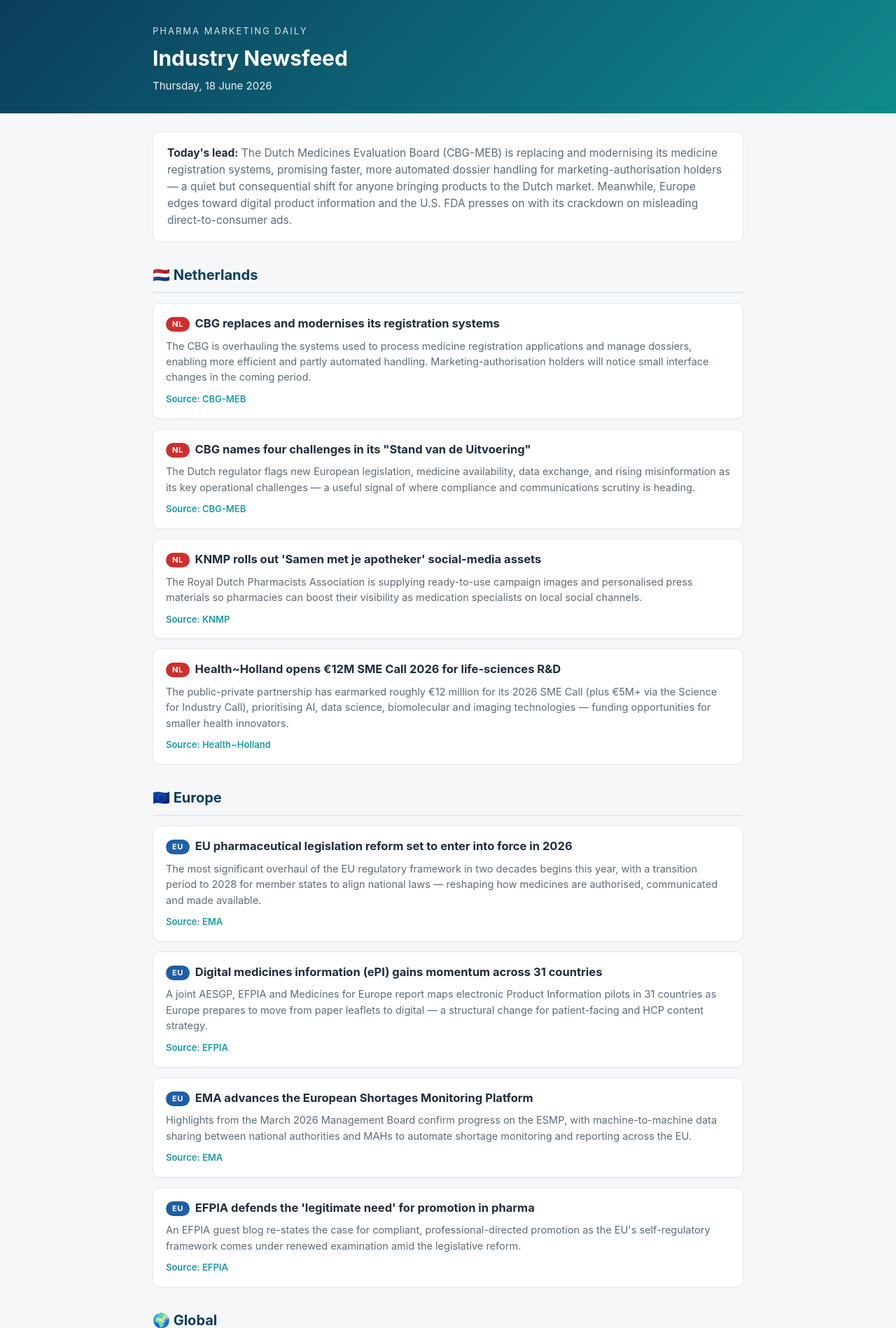
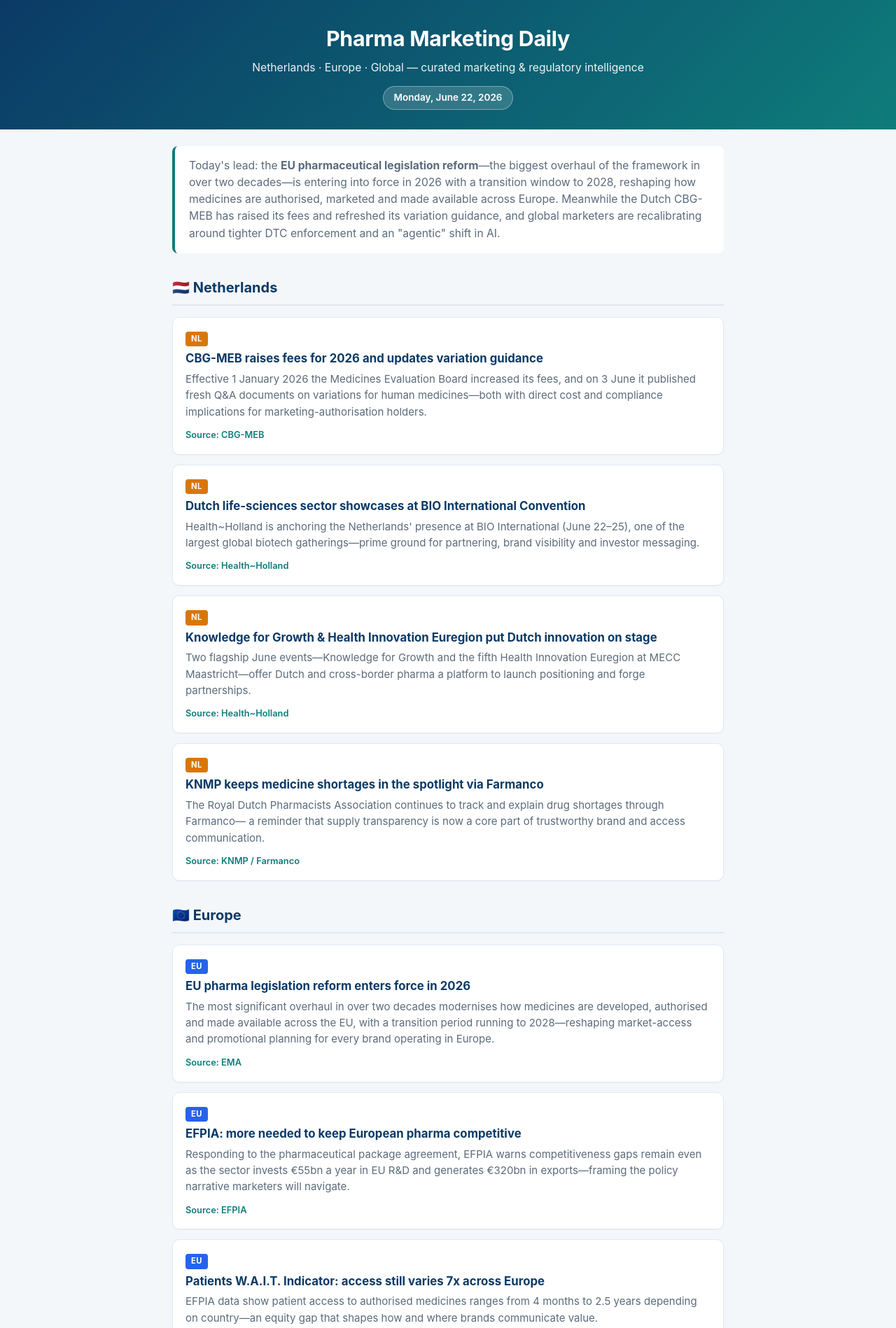
Before and after one commit to njoymarketingonline/pharma-newsfeed, a plain HTML site: page index.html in a window 1280 px wide. Shown: the top 1898 px of the page at 70% size. Drawn offline with Linux system fonts and the light colour scheme.

Commit message:
Update newsfeed 2026-06-22

```diff
--- a/index.html
+++ b/index.html
@@ -3,149 +3,263 @@
 <head>
 <meta charset="UTF-8">
 <meta name="viewport" content="width=device-width, initial-scale=1.0">
-<title>Pharma Marketing Daily — Newsfeed</title>
+<title>Pharma Marketing Daily — June 22, 2026</title>
 <style>
-  :root{
-    --navy:#0b3d5c; --teal:#0f8a8d; --accent:#1b9aaa; --bg:#f5f7f9;
-    --card:#ffffff; --ink:#1f2d3d; --muted:#5b6b7b; --line:#e3e9ee;
-    --nl:#cf2e2e; --eu:#1f5fa8; --global:#2f7d4f;
+  :root {
+    --navy: #0b3a66;
+    --teal: #0e7c7b;
+    --bg: #f4f7fa;
+    --card: #ffffff;
+    --ink: #1f2933;
+    --muted: #5b6b7b;
+    --line: #e2e8f0;
+    --nl: #d97706;
+    --eu: #2563eb;
+    --global: #0e7c7b;
   }
-  *{box-sizing:border-box;}
-  body{margin:0;font-family:-apple-system,BlinkMacSystemFont,"Segoe UI",Roboto,Helvetica,Arial,sans-serif;
-    background:var(--bg);color:var(--ink);line-height:1.55;}
-  .wrap{max-width:880px;margin:0 auto;padding:0 18px 56px;}
-  header{background:linear-gradient(135deg,var(--navy),var(--teal));color:#fff;padding:34px 0 28px;}
-  header .wrap{padding-bottom:0;}
-  .brand{font-size:13px;letter-spacing:2px;text-transform:uppercase;opacity:.85;margin:0;}
-  h1{margin:6px 0 4px;font-size:30px;font-weight:700;}
-  .date{font-size:15px;opacity:.92;margin:0;}
-  .intro{background:var(--card);border:1px solid var(--line);border-radius:10px;
-    padding:18px 20px;margin:26px 0 10px;font-size:15.5px;color:var(--muted);}
-  .intro strong{color:var(--ink);}
-  h2.section{font-size:20px;margin:32px 0 6px;padding-bottom:8px;border-bottom:2px solid var(--line);color:var(--navy);}
-  .item{background:var(--card);border:1px solid var(--line);border-radius:10px;
-    padding:16px 18px;margin:14px 0;box-shadow:0 1px 2px rgba(20,40,60,.04);}
-  .tag{display:inline-block;font-size:11px;font-weight:700;letter-spacing:.5px;
-    color:#fff;padding:2px 9px;border-radius:20px;vertical-align:middle;margin-right:8px;}
-  .tag.nl{background:var(--nl);} .tag.eu{background:var(--eu);} .tag.global{background:var(--global);}
-  .item h3{display:inline;font-size:16.5px;margin:0;color:var(--ink);}
-  .item p{margin:8px 0 6px;font-size:14.5px;color:var(--muted);}
-  .item a.src{font-size:13px;color:var(--accent);text-decoration:none;font-weight:600;}
-  .item a.src:hover{text-decoration:underline;}
-  .trends{background:#eef6f6;border:1px solid #cfe6e6;border-radius:10px;padding:18px 22px;margin-top:26px;}
-  .trends h2{margin-top:0;color:var(--teal);font-size:19px;border:none;}
-  .trends ul{margin:6px 0 0;padding-left:20px;}
-  .trends li{margin-bottom:9px;font-size:14.5px;color:var(--ink);}
-  footer{margin-top:36px;padding-top:18px;border-top:1px solid var(--line);font-size:12.5px;color:var(--muted);}
-  footer a{color:var(--accent);text-decoration:none;}
-  @media(max-width:560px){h1{font-size:24px;}.wrap{padding:0 14px 40px;}}
+  * { box-sizing: border-box; }
+  body {
+    margin: 0;
+    font-family: -apple-system, "Segoe UI", Roboto, Helvetica, Arial, sans-serif;
+    background: var(--bg);
+    color: var(--ink);
+    line-height: 1.55;
+  }
+  header.site {
+    background: linear-gradient(135deg, var(--navy), var(--teal));
+    color: #fff;
+    padding: 32px 20px 28px;
+    text-align: center;
+  }
+  header.site h1 { margin: 0; font-size: 1.9rem; letter-spacing: -0.3px; }
+  header.site p { margin: 6px 0 0; opacity: 0.92; font-size: 0.98rem; }
+  .date-badge {
+    display: inline-block;
+    margin-top: 14px;
+    background: rgba(255,255,255,0.16);
+    border: 1px solid rgba(255,255,255,0.35);
+    padding: 5px 14px;
+    border-radius: 999px;
+    font-size: 0.85rem;
+    font-weight: 600;
+  }
+  main { max-width: 820px; margin: 0 auto; padding: 24px 16px 48px; }
+  .intro {
+    background: var(--card);
+    border-left: 4px solid var(--teal);
+    padding: 16px 20px;
+    border-radius: 8px;
+    margin-bottom: 28px;
+    color: var(--muted);
+    font-size: 0.98rem;
+  }
+  h2.section {
+    font-size: 1.25rem;
+    color: var(--navy);
+    border-bottom: 2px solid var(--line);
+    padding-bottom: 8px;
+    margin: 34px 0 16px;
+  }
+  .item {
+    background: var(--card);
+    border: 1px solid var(--line);
+    border-radius: 10px;
+    padding: 16px 18px;
+    margin-bottom: 14px;
+    box-shadow: 0 1px 2px rgba(16,24,40,0.04);
+  }
+  .item h3 { margin: 6px 0 6px; font-size: 1.05rem; line-height: 1.35; }
+  .item h3 a { color: var(--navy); text-decoration: none; }
+  .item h3 a:hover { text-decoration: underline; }
+  .item p { margin: 0 0 8px; color: var(--muted); font-size: 0.94rem; }
+  .tag {
+    display: inline-block;
+    font-size: 0.7rem;
+    font-weight: 700;
+    letter-spacing: 0.5px;
+    padding: 2px 8px;
+    border-radius: 4px;
+    color: #fff;
+    text-transform: uppercase;
+  }
+  .tag.nl { background: var(--nl); }
+  .tag.eu { background: var(--eu); }
+  .tag.global { background: var(--global); }
+  .src { font-size: 0.8rem; color: var(--teal); font-weight: 600; text-decoration: none; }
+  .src:hover { text-decoration: underline; }
+  .trends {
+    background: linear-gradient(135deg, #0b3a66, #134e4a);
+    color: #fff;
+    border-radius: 12px;
+    padding: 22px 24px;
+    margin-top: 36px;
+  }
+  .trends h2 { margin: 0 0 14px; font-size: 1.2rem; }
+  .trends .trend { margin-bottom: 14px; }
+  .trends .trend strong { display: block; font-size: 1rem; margin-bottom: 3px; }
+  .trends .trend span { opacity: 0.9; font-size: 0.92rem; }
+  footer {
+    margin-top: 40px;
+    padding: 22px 16px;
+    text-align: center;
+    color: var(--muted);
+    font-size: 0.82rem;
+    border-top: 1px solid var(--line);
+  }
+  footer a { color: var(--teal); text-decoration: none; }
+  @media (max-width: 600px) {
+    header.site h1 { font-size: 1.5rem; }
+    main { padding: 18px 12px 40px; }
+  }
 </style>
 </head>
 <body>
-<header>
-  <div class="wrap">
-    <p class="brand">Pharma Marketing Daily</p>
-    <h1>Industry Newsfeed</h1>
-    <p class="date">Thursday, 18 June 2026</p>
-  </div>
+<header class="site">
+  <h1>Pharma Marketing Daily</h1>
+  <p>Netherlands · Europe · Global — curated marketing &amp; regulatory intelligence</p>
+  <div class="date-badge">Monday, June 22, 2026</div>
 </header>
 
-<div class="wrap">
+<main>
   <div class="intro">
-    <strong>Today's lead:</strong> The Dutch Medicines Evaluation Board (CBG-MEB) is replacing and modernising its medicine registration systems, promising faster, more automated dossier handling for marketing-authorisation holders — a quiet but consequential shift for anyone bringing products to the Dutch market. Meanwhile, Europe edges toward digital product information and the U.S. FDA presses on with its crackdown on misleading direct-to-consumer ads.
+    Today's lead: the <strong>EU pharmaceutical legislation reform</strong>—the biggest overhaul of the
+    framework in over two decades—is entering into force in 2026 with a transition window to 2028, reshaping
+    how medicines are authorised, marketed and made available across Europe. Meanwhile the Dutch CBG-MEB
+    has raised its fees and refreshed its variation guidance, and global marketers are recalibrating around
+    tighter DTC enforcement and an "agentic" shift in AI.
   </div>
 
   <h2 class="section">🇳🇱 Netherlands</h2>
 
   <div class="item">
-    <span class="tag nl">NL</span><h3>CBG replaces and modernises its registration systems</h3>
-    <p>The CBG is overhauling the systems used to process medicine registration applications and manage dossiers, enabling more efficient and partly automated handling. Marketing-authorisation holders will notice small interface changes in the coming period.</p>
-    <a class="src" href="https://www.cbg-meb.nl/actueel/nieuws/2026/06/01/cbg-vervangt-en-moderniseert-registratiesystemen" target="_blank" rel="noopener">Source: CBG-MEB</a>
+    <span class="tag nl">NL</span>
+    <h3><a href="https://english.cbg-meb.nl/">CBG-MEB raises fees for 2026 and updates variation guidance</a></h3>
+    <p>Effective 1 January 2026 the Medicines Evaluation Board increased its fees, and on 3 June it published
+    fresh Q&amp;A documents on variations for human medicines—both with direct cost and compliance implications
+    for marketing-authorisation holders.</p>
+    <a class="src" href="https://english.cbg-meb.nl/topics/marketing-authorisation-marketing-authorisation-procedures/mah-variation">Source: CBG-MEB</a>
   </div>
 
   <div class="item">
-    <span class="tag nl">NL</span><h3>CBG names four challenges in its "Stand van de Uitvoering"</h3>
-    <p>The Dutch regulator flags new European legislation, medicine availability, data exchange, and rising misinformation as its key operational challenges — a useful signal of where compliance and communications scrutiny is heading.</p>
-    <a class="src" href="https://www.cbg-meb.nl/actueel/nieuws/2026/06/16/vier-uitdagingen-uit-de-stand-van-de-uitvoering" target="_blank" rel="noopener">Source: CBG-MEB</a>
+    <span class="tag nl">NL</span>
+    <h3><a href="https://www.health-holland.com/events/2026/06/bio-international-convention">Dutch life-sciences sector showcases at BIO International Convention</a></h3>
+    <p>Health~Holland is anchoring the Netherlands' presence at BIO International (June 22–25), one of the
+    largest global biotech gatherings—prime ground for partnering, brand visibility and investor messaging.</p>
+    <a class="src" href="https://www.health-holland.com/events/2026/06/bio-international-convention">Source: Health~Holland</a>
   </div>
 
   <div class="item">
-    <span class="tag nl">NL</span><h3>KNMP rolls out 'Samen met je apotheker' social-media assets</h3>
-    <p>The Royal Dutch Pharmacists Association is supplying ready-to-use campaign images and personalised press materials so pharmacies can boost their visibility as medication specialists on local social channels.</p>
-    <a class="src" href="https://www.knmp.nl/actueel/nieuws/campagnebeelden-samen-met-je-apotheker-te-gebruiken-voor-sociale-media" target="_blank" rel="noopener">Source: KNMP</a>
+    <span class="tag nl">NL</span>
+    <h3><a href="https://www.health-holland.com/events/2026/06/knowledge-growth">Knowledge for Growth &amp; Health Innovation Euregion put Dutch innovation on stage</a></h3>
+    <p>Two flagship June events—Knowledge for Growth and the fifth Health Innovation Euregion at MECC
+    Maastricht—offer Dutch and cross-border pharma a platform to launch positioning and forge partnerships.</p>
+    <a class="src" href="https://www.health-holland.com/events/2026/06/health-innovation-euregion-2026">Source: Health~Holland</a>
   </div>
 
   <div class="item">
-    <span class="tag nl">NL</span><h3>Health~Holland opens €12M SME Call 2026 for life-sciences R&D</h3>
-    <p>The public-private partnership has earmarked roughly €12 million for its 2026 SME Call (plus €5M+ via the Science for Industry Call), prioritising AI, data science, biomolecular and imaging technologies — funding opportunities for smaller health innovators.</p>
-    <a class="src" href="https://www.health-holland.com/funding-opportunities" target="_blank" rel="noopener">Source: Health~Holland</a>
+    <span class="tag nl">NL</span>
+    <h3><a href="https://farmanco.knmp.nl/tekorten-uitgelegd">KNMP keeps medicine shortages in the spotlight via Farmanco</a></h3>
+    <p>The Royal Dutch Pharmacists Association continues to track and explain drug shortages through Farmanco—
+    a reminder that supply transparency is now a core part of trustworthy brand and access communication.</p>
+    <a class="src" href="https://farmanco.knmp.nl/tekorten-uitgelegd">Source: KNMP / Farmanco</a>
   </div>
 
   <h2 class="section">🇪🇺 Europe</h2>
 
   <div class="item">
-    <span class="tag eu">EU</span><h3>EU pharmaceutical legislation reform set to enter into force in 2026</h3>
-    <p>The most significant overhaul of the EU regulatory framework in two decades begins this year, with a transition period to 2028 for member states to align national laws — reshaping how medicines are authorised, communicated and made available.</p>
-    <a class="src" href="https://www.ema.europa.eu/en/about-us/what-we-do/reform-eu-pharmaceutical-legislation" target="_blank" rel="noopener">Source: EMA</a>
+    <span class="tag eu">EU</span>
+    <h3><a href="https://www.ema.europa.eu/en/about-us/what-we-do/reform-eu-pharmaceutical-legislation">EU pharma legislation reform enters force in 2026</a></h3>
+    <p>The most significant overhaul in over two decades modernises how medicines are developed, authorised and
+    made available across the EU, with a transition period running to 2028—reshaping market-access and
+    promotional planning for every brand operating in Europe.</p>
+    <a class="src" href="https://www.ema.europa.eu/en/about-us/what-we-do/reform-eu-pharmaceutical-legislation">Source: EMA</a>
   </div>
 
   <div class="item">
-    <span class="tag eu">EU</span><h3>Digital medicines information (ePI) gains momentum across 31 countries</h3>
-    <p>A joint AESGP, EFPIA and Medicines for Europe report maps electronic Product Information pilots in 31 countries as Europe prepares to move from paper leaflets to digital — a structural change for patient-facing and HCP content strategy.</p>
-    <a class="src" href="https://www.efpia.eu/news-events/the-efpia-view/statements-press-releases/digital-medicines-information-gains-momentum/" target="_blank" rel="noopener">Source: EFPIA</a>
+    <span class="tag eu">EU</span>
+    <h3><a href="https://www.efpia.eu/news-events/the-efpia-view/statements-press-releases/efpia-response-to-pharmaceutical-package-agreement-more-to-do-to-keep-european-pharma-competitive/">EFPIA: more needed to keep European pharma competitive</a></h3>
+    <p>Responding to the pharmaceutical package agreement, EFPIA warns competitiveness gaps remain even as the
+    sector invests €55bn a year in EU R&amp;D and generates €320bn in exports—framing the policy narrative
+    marketers will navigate.</p>
+    <a class="src" href="https://www.efpia.eu/news-events/the-efpia-view/statements-press-releases/efpia-response-to-pharmaceutical-package-agreement-more-to-do-to-keep-european-pharma-competitive/">Source: EFPIA</a>
   </div>
 
   <div class="item">
-    <span class="tag eu">EU</span><h3>EMA advances the European Shortages Monitoring Platform</h3>
-    <p>Highlights from the March 2026 Management Board confirm progress on the ESMP, with machine-to-machine data sharing between national authorities and MAHs to automate shortage monitoring and reporting across the EU.</p>
-    <a class="src" href="https://www.ema.europa.eu/en/news/ema-management-board-highlights-march-2026-meeting" target="_blank" rel="noopener">Source: EMA</a>
-  </div>
-
-  <div class="item">
-    <span class="tag eu">EU</span><h3>EFPIA defends the 'legitimate need' for promotion in pharma</h3>
-    <p>An EFPIA guest blog re-states the case for compliant, professional-directed promotion as the EU's self-regulatory framework comes under renewed examination amid the legislative reform.</p>
-    <a class="src" href="https://www.efpia.eu/news-events/the-efpia-view/blog-articles/the-legitimate-need-of-promotion-in-the-pharmaceutical-industry-guest-blog/" target="_blank" rel="noopener">Source: EFPIA</a>
+    <span class="tag eu">EU</span>
+    <h3><a href="https://www.efpia.eu/about-medicines/access-to-medicines/back-innovation-boost-access/">Patients W.A.I.T. Indicator: access still varies 7x across Europe</a></h3>
+    <p>EFPIA data show patient access to authorised medicines ranges from 4 months to 2.5 years depending on
+    country—an equity gap that shapes how and where brands communicate value.</p>
+    <a class="src" href="https://www.efpia.eu/about-medicines/access-to-medicines/back-innovation-boost-access/">Source: EFPIA</a>
   </div>
 
   <h2 class="section">🌍 Global</h2>
 
   <div class="item">
-    <span class="tag global">Global</span><h3>FDA escalates crackdown on deceptive direct-to-consumer ads</h3>
-    <p>HHS and the FDA have sent thousands of warning letters and ~100 cease-and-desist letters, and are moving to close the 1997 "adequate provision" loophole used to downplay safety risks in broadcast and digital drug ads.</p>
-    <a class="src" href="https://www.fda.gov/news-events/press-announcements/fda-launches-crackdown-deceptive-drug-advertising" target="_blank" rel="noopener">Source: FDA</a>
+    <span class="tag global">Global</span>
+    <h3><a href="https://www.fda.gov/news-events/press-announcements/fda-launches-crackdown-deceptive-drug-advertising">FDA launches crackdown on deceptive drug advertising</a></h3>
+    <p>The FDA has sent thousands of letters demanding removal of misleading ads—more than in the entire prior
+    decade—and is moving to close the 1997 "adequate provision" loophole, raising the compliance bar for DTC.</p>
+    <a class="src" href="https://www.fda.gov/news-events/press-announcements/fda-launches-crackdown-deceptive-drug-advertising">Source: FDA</a>
   </div>
 
   <div class="item">
-    <span class="tag global">Global</span><h3>2026 forecast: pharma ad dollars keep shifting from TV to digital</h3>
-    <p>Healthcare and pharma digital ad spend is projected to reach $26.2B in 2026 while traditional spend slips to ~$6.9B; social media is set to outpace linear TV as DTP (direct-to-patient) programmes expand.</p>
-    <a class="src" href="https://www.fiercepharma.com/marketing/2026-forecast-pharma-ad-dollars-will-continue-shifting-away-traditional-tv" target="_blank" rel="noopener">Source: Fierce Pharma</a>
+    <span class="tag global">Global</span>
+    <h3><a href="https://www.fiercepharma.com/marketing/trump-directs-fda-limit-dtc-drug-advertising-legal-challenges-sure-follow">Administration directs FDA to limit DTC drug advertising</a></h3>
+    <p>New direction to tighten direct-to-consumer rules—with legal challenges expected—signals sustained
+    regulatory pressure on pharma promotion through 2026 and beyond.</p>
+    <a class="src" href="https://www.fiercepharma.com/marketing/trump-directs-fda-limit-dtc-drug-advertising-legal-challenges-sure-follow">Source: FiercePharma</a>
   </div>
 
   <div class="item">
-    <span class="tag global">Global</span><h3>Merck's new AI commercial strategy reimagines HCP engagement</h3>
-    <p>Merck is building an integrated, agentic AI "digital backbone" to deliver more personalised, relevant information to doctors and health systems faster — a marker of where large-pharma omnichannel marketing is heading.</p>
-    <a class="src" href="https://www.fiercepharma.com/marketing/mercks-new-ai-commercial-strategy-reimagining-engagement-hcps" target="_blank" rel="noopener">Source: Fierce Pharma</a>
+    <span class="tag global">Global</span>
+    <h3><a href="https://www.fiercepharma.com/marketing/2026-forecast-pharma-ad-dollars-will-continue-shifting-away-traditional-tv">2026 forecast: ad dollars keep migrating from traditional TV</a></h3>
+    <p>Pharma is steadily shifting budget from linear TV toward social, influencer and out-of-home—with tougher
+    enforcement on social platforms a key risk to manage.</p>
+    <a class="src" href="https://www.fiercepharma.com/marketing/2026-forecast-pharma-ad-dollars-will-continue-shifting-away-traditional-tv">Source: FiercePharma</a>
   </div>
 
   <div class="item">
-    <span class="tag global">Global</span><h3>2026: AI's role in pharma shifts from analysis to action</h3>
-    <p>PharmaVoice argues brands must now optimise for "share of answer" — ensuring accurate, compliant messaging surfaces inside AI-driven search — as roughly two-thirds of HCPs use AI tools daily.</p>
-    <a class="src" href="https://www.pharmavoice.com/spons/2026-the-year-ais-role-in-pharma-shifts-from-analysis-to-action/806868/" target="_blank" rel="noopener">Source: PharmaVoice</a>
+    <span class="tag global">Global</span>
+    <h3><a href="https://www.fiercepharma.com/marketing/pharma-clicks-patients-direct-sales-model-shifts-marketing-strategies">Direct-to-patient sales models reshape marketing strategy</a></h3>
+    <p>Amgen, BMS, AstraZeneca, Genentech, Novartis and Boehringer have joined Lilly, Pfizer and Novo in launching
+    self-pay DTP services—forcing marketers to rethink where DTC fits in the DTP era.</p>
+    <a class="src" href="https://www.fiercepharma.com/marketing/pharma-clicks-patients-direct-sales-model-shifts-marketing-strategies">Source: FiercePharma</a>
+  </div>
+
+  <div class="item">
+    <span class="tag global">Global</span>
+    <h3><a href="https://www.pharmavoice.com/spons/2026-the-year-ais-role-in-pharma-shifts-from-analysis-to-action/806868/">2026: AI's role in pharma shifts from analysis to action</a></h3>
+    <p>"Agentic" AI now connects data sources and acts on them, while AI-powered search creates a zero-click
+    environment—40M people ask ChatGPT a health question daily—redefining how brands earn visibility and trust.</p>
+    <a class="src" href="https://www.pharmavoice.com/spons/2026-the-year-ais-role-in-pharma-shifts-from-analysis-to-action/806868/">Source: PharmaVoice</a>
   </div>
 
   <div class="trends">
     <h2>📈 Trends to Watch</h2>
-    <ul>
-      <li><strong>From paper to pixels:</strong> Electronic Product Information (ePI) is moving from pilot to policy in Europe, which will reshape how patient leaflets and HCP materials are produced, localised and version-controlled.</li>
-      <li><strong>"Share of answer" over share of voice:</strong> As HCPs and patients query AI assistants, getting accurate, compliant brand content into those answers is becoming a core marketing discipline.</li>
-      <li><strong>Diverging ad regimes:</strong> The U.S. tightens DTC enforcement while Europe keeps its professional-only model — multinationals will need increasingly region-specific promotional playbooks.</li>
-    </ul>
+    <div class="trend">
+      <strong>Regulation tightens on both sides of the Atlantic</strong>
+      <span>The EU's once-in-a-generation legislative reform and the FDA's DTC crackdown mean compliance is
+      moving from back-office to the center of marketing strategy.</span>
+    </div>
+    <div class="trend">
+      <strong>The "agentic" AI shift &amp; zero-click discovery</strong>
+      <span>AI moves from insight to action, and AI search becomes a primary patient touchpoint—brand
+      visibility is increasingly decided before anyone reaches a website.</span>
+    </div>
+    <div class="trend">
+      <strong>Channel mix rebalances toward DTP, social and OOH</strong>
+      <span>As direct-to-patient sales scale and TV budgets shrink, marketers must blend new commercial
+      channels with airtight compliance.</span>
+    </div>
   </div>
 
   <footer>
-    <p><strong>Sources (whitelisted):</strong> CBG-MEB, KNMP, Health~Holland, EMA, EFPIA, Pharmaceutical Technology Europe, European Pharmaceutical Review, Fierce Pharma, PM360, PharmaVoice, FDA.</p>
-    <p>This is an automated daily briefing produced for NjoyMarketing. Headlines are curated from the sources above; please verify details at the linked originals before acting.</p>
+    <p><strong>Pharma Marketing Daily</strong> — an automated daily briefing.</p>
+    <p>Curated exclusively from whitelisted sources: Pharma.nl, CBG-MEB, KNMP, Health~Holland,
+    EMA, EFPIA, Pharmaceutical Technology Europe, European Pharmaceutical Review, FiercePharma,
+    PM360, PharmaVoice, FDA.gov, Reuters Health.</p>
+    <p>Generated June 22, 2026 · For internal review.</p>
   </footer>
-</div>
+</main>
 </body>
 </html>
```
